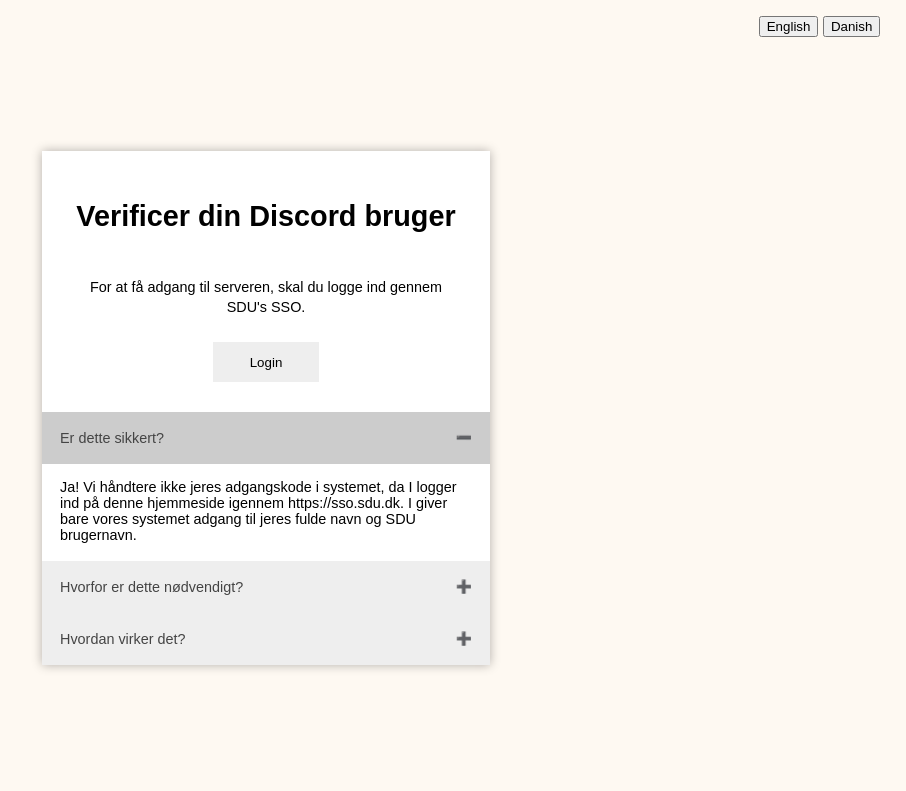
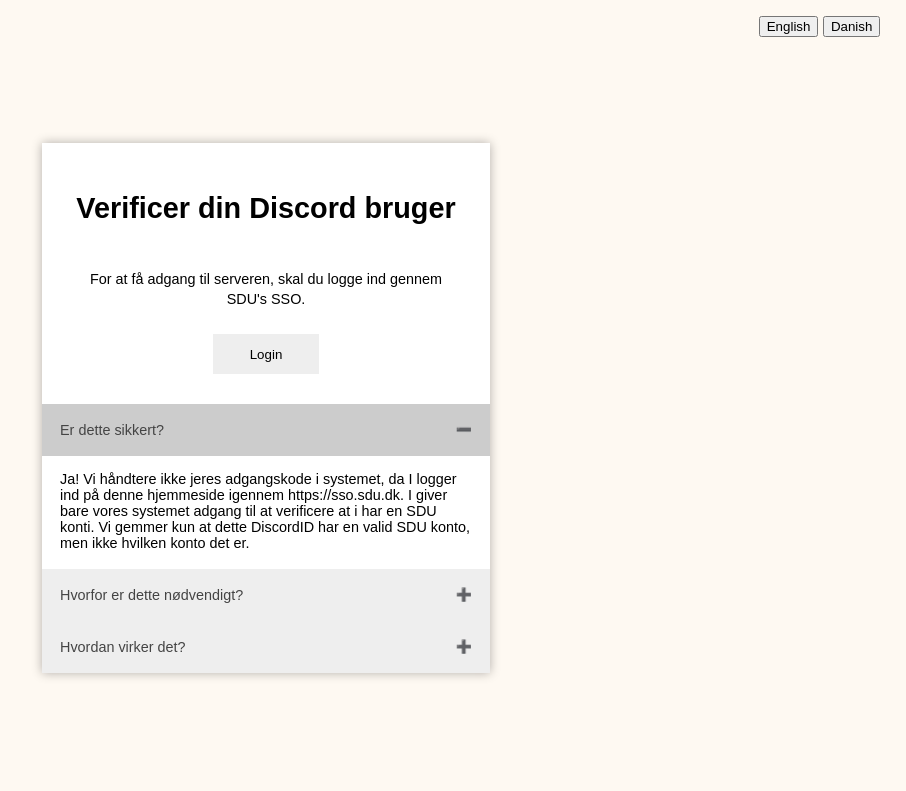
Before and after one commit to olnor18/discordbot, a Flask app: template discordbot/templates/index.html in a window 1280 px wide, after a click on "Er dette sikkert?". Shown: the top 791 px of the page, without its empty margins (374-1280 px from the left). Run offline with Flask 2, Linux system fonts and the light colour scheme; the template is opened without the code that fills it, so the values that code supplies are empty; parts of the project's set-up code (start-up, migrations or seed data) failed here and were passed over; some libraries are stand-ins or nearby versions; some web fonts are replaced.

Commit message:
New anonymous version

```diff
--- a/db/init.sql
+++ b/db/init.sql
@@ -1 +1 @@
-CREATE TABLE IF NOT EXISTS users (username VARCHAR PRIMARY KEY, fullname VARCHAR, discordId VARCHAR UNIQUE, created_at TIMESTAMPTZ NOT NULL DEFAULT NOW());
+CREATE TABLE IF NOT EXISTS users (discordId VARCHAR UNIQUE, created_at TIMESTAMPTZ NOT NULL DEFAULT NOW());
--- a/discordbot/main.py
+++ b/discordbot/main.py
@@ -25,9 +25,9 @@
 
 intents = discord.Intents(messages=True, guilds=True, members=True)
 client = discord.Client(intents=intents)
-serverID = 786173237293875271
-roleID = 796342859602591755
-adminRoleIds = [786173939638468678, 786173757814996992]
+serverID = 843840612414783518 #786173237293875271
+roleID = 875306998885924885 #796342859602591755
+adminRoleIds = [ 875306815594852353 ]#786173939638468678, 786173757814996992]
 adminRoles = []
 
 ssolink = "https://sso.sdu.dk/login?service="
@@ -71,8 +71,8 @@
     global updateQueue
     internalQueue = updateQueue
     for users in internalQueue:
-        logging.info(users["user"]["username"] + " logged in on the discord user: " + users["discordId"])
-        await addUser(users["user"]["username"], users["user"]["fullname"], users["discordId"])
+        #logging.info(users["user"]["username"] + " logged in on the discord user: " + users["discordId"])
+        await addUser( users["discordId"]) #users["user"]["username"], users["user"]["fullname"], users["discordId"])
         updateQueue.remove(users)
 
 role = None
@@ -91,7 +91,7 @@
 async def on_message(message):
     if message.guild or message.author == client.user:
         return
-    if message.channel.id == message.author.dm_channel.id and message.content.startswith('!username'):
+    '''if message.channel.id == message.author.dm_channel.id and message.content.startswith('!username'):
         arg = message.content.split()[1]
         server = client.get_guild(serverID)
         member = server.get_member(message.author.id)
@@ -114,7 +114,8 @@
                 await message.channel.send("You are not allowed to use that command")
         else:
             await message.channel.send("You are not allowed to use that command")
-    elif message.channel.id == message.author.dm_channel.id and message.content.startswith('!clearfromdb'):
+    el'''
+    if message.channel.id == message.author.dm_channel.id and message.content.startswith('!clearfromdb'):
         arg = message.content.split()[1]
         server = client.get_guild(serverID)
         member = server.get_member(message.author.id)
@@ -140,17 +141,17 @@
     #clear = str(member.id).encode()
     #encrypted = f.encrypt(clear)
     cur = conn.cursor()
-    cur.execute("SELECT fullname FROM users WHERE discordId = %s;", (str(member.id),))
-    fullname = cur.fetchone()
-    if (fullname == None):
-        await member.send(str("For at få adgang til serveren skal du logge gennem følgende link: " + authlink + base64.b64encode(str(member.id).encode('ascii')).decode("ascii")+ '?lang=da'))  #+ ssolink + authlink + base64.b64encode(str(member.id).encode('ascii')).decode("ascii")))
-        await member.send(str("To get access to the server, You have to log in through this link: " + authlink + base64.b64encode(str(member.id).encode('ascii')).decode("ascii").replace('+','-').replace('/','_')+ '?lang=en'))
+    cur.execute("SELECT * FROM users WHERE discordId = %s;", (str(member.id),))
+    row = cur.fetchone()
+    if (row == None):
+        await member.send(str("For at få adgang til serveren skal du logge ind gennem følgende link: " + authlink + base64.b64encode(str(member.id).encode('ascii')).decode("ascii")+ '?lang=da eller spørge en admin om at verificere dig manuelt'))  #+ ssolink + authlink + base64.b64encode(str(member.id).encode('ascii')).decode("ascii")))
+        await member.send(str("To get access to the server, you have to log in through this link: " + authlink + base64.b64encode(str(member.id).encode('ascii')).decode("ascii").replace('+','-').replace('/','_')+ '?lang=en or ask an admin to manually verify you'))
     else:
-        logging.info("Gave "+ fullname[0]+ " their old role back")
+        logging.info("Gave "+ str(member.id) + " their old role back")
         roles = member.roles
         roles.append(role)
         try:
-            await member.edit(nick=fullname[0], roles=roles)
+            await member.edit(roles=roles)
         except discord.errors.Forbidden:
             logging.error('Missing permissions! Check the if the role is higher than the bot role or if the user is admin')
 
@@ -179,23 +180,23 @@
     else:
         return s[:n-3]+'...'
 
-async def addUser(username, fullname, discordId):
-    logging.info("Before anything")
-    realname = truncate_middle(fullname, 32)
-    logging.info("Before guild")
+async def addUser(discordId):
+    #logging.info("Before anything")
+    #realname = truncate_middle(fullname, 32)
+    #logging.info("Before guild")
     server = client.get_guild(serverID)
-    logging.info("Got Guild")
-    logging.info("Before member with id: "+str(int(discordId)))
+    #logging.info("Got Guild")
+    #logging.info("Before member with id: "+str(int(discordId)))
     member = server.get_member(int(str(discordId)))
     logging.info("All thing have been fetched and member")
     if (member is not None):
         if (role in member.roles):
-            return "Du er allerede logget ind. Kontakt en TA eller Teacher for hjælp.\n You are already logged in. Contact a TA or a Teacher for help."
+            return "Du er allerede logget ind. Kontakt en admin.\n You are already logged in. Contact an admin for help."
         roles = member.roles
         roles.append(role)
         try:
             logging.info("Before member.edit")
-            await member.edit(nick=realname, roles=roles)
+            await member.edit(roles=roles)
             logging.info("After member.edit")
             return True
         except discord.errors.Forbidden:
@@ -224,14 +225,14 @@
         return render_template("error.html", response="Authentication Failure")
     cur = conn.cursor()
     try:
-        cur.execute("INSERT INTO users (username, fullname, discordId) VALUES (%s, %s, %s);", (user["username"], user["fullname"], discordId))
+        cur.execute("INSERT INTO users (discordId) VALUES (%s);", (discordId,))
     except psycopg2.errors.UniqueViolation:
-        return render_template("error.html", response="Du er allerede logget ind. Kontakt en TA eller Teacher for hjælp.\n You are already logged in. Contact a TA or a Teacher for help.")
+        return render_template("error.html", response="Du er allerede logget ind. Kontakt en admin for hjælp.\n You are already logged in. Contact an admin for help.")
     finally:
         conn.commit()
     cur.close()
     global updateQueue
-    updateQueue.append({"user": user, "discordId": discordId})
+    updateQueue.append({"discordId": discordId})
     return render_template("success.html")
 
 
@@ -243,13 +244,10 @@
         return None
     elif tree.find("cas:authenticationSuccess", namespaces=ns) is not None:
         data = tree.find("cas:authenticationSuccess", namespaces=ns)
-        username = data.find("cas:user", namespaces=ns)
-        user = data.find("norEduPerson")
-        fullname = user.find("cn")
-        return {
-            "username": username.text,
-            "fullname": fullname.text
-        }
+        #username = data.find("cas:user", namespaces=ns)
+        #user = data.find("norEduPerson")
+        #fullname = user.find("cn")
+        return True
 
 
 ###########################
--- a/discordbot/templates/index.html
+++ b/discordbot/templates/index.html
@@ -33,20 +33,20 @@
     <div id="faq" class="faq-container">
         <button class="accordion"><div lang="da">Er dette sikkert?</div><div lang="en">Is it safe?</div></button>
         <div class="panel">
-            <p lang="da" >Ja! Vi håndtere ikke jeres adgangskode i systemet, da I logger ind på denne hjemmeside igennem https://sso.sdu.dk. I giver bare vores systemet adgang til jeres fulde navn og SDU brugernavn.</p>
-            <p lang="en">Yes! We don't handle your passwords in the system, because you log in on this site through https://sso.sdu.dk. You just give our system access to your full name and SDU Username.</p>
+            <p lang="da" >Ja! Vi håndtere ikke jeres adgangskode i systemet, da I logger ind på denne hjemmeside igennem https://sso.sdu.dk. I giver bare vores systemet adgang til at verificere at i har en SDU konti. Vi gemmer kun at dette DiscordID har en valid SDU konto, men ikke hvilken konto det er.</p>
+            <p lang="en">Yes! We don't handle your passwords in the system, because you log in on this site through https://sso.sdu.dk. You just give our system access verify that you have a SDU account. We only save that this DiscordID has a valid SDU account, not which account it is.</p>
         </div>
 
         <button class="accordion"><div lang="da">Hvorfor er dette nødvendigt?</div><div lang="en">Why is this necessary</div></button>
         <div class="panel">
-            <p lang="da">Det er det fordi vi ønsker at alle på serveren bruger deres rigtige navne, samt for at sikre at det kun er studerende der kan tilgå serveren.</p>
-            <p lang="en">It is necessary because we want everyone on the server to use their real names and to make certain that only students can join the server.</p>
+            <p lang="da">For at automatisere verifikationen af SDU medlemmer. Alle SDU tilknyttede må automatisk være med, så for at gøre det hele lettere, kan man selv verificere sig. Hvis man ikke vil det, kan en af admins gøre det manuelt. Alle ikke-SDU folk, skal kontakte en admin.</p>
+            <p lang="en">To automate the varification of SDU members. All affiliated with SDU are automatically allowed to join, so to make the varification easier, this allows for doing it on your own. You if don't want to use this system, just ask an admin to add you manually. All non-SDU members have to ask an admin.</p>
         </div>
 
         <button class="accordion"><div lang="da">Hvordan virker det?</div><div lang="en">How does it work?</div></button>
         <div class="panel">
-            <p lang="da">Når I klikker på login knappen bliver I ført til https://sso.sdu.dk som enten beder jer om at logge ind, eller klarer det automatisk hvis man allerede er logget ind på SSO. Vi får så en bekræftelse, hvor vi gemmer jeres SDU brugernavn, fulde navn og Discord ID. I bliver så tildelt den korrekte rolle på serveren og får ændret jeres Nickname.</p>
-            <p lang="en">When you click on the login button, you will be redirected to https://sso.sdu.dk, which either asks you to log in, or does it automatically, if you are already logged in on SSO. We then get a confirmation, where we save your SDU Username, full name and Discord ID. You are then assigned with the correct role on the server and get your Nickname changed.</p>
+            <p lang="da">Når I klikker på login knappen bliver I ført til https://sso.sdu.dk som enten beder jer om at logge ind, eller klarer det automatisk hvis man allerede er logget ind på SSO. Vi får så en bekræftelse, hvor vi gemmer Discord ID. I bliver så tildelt den korrekte rolle på serveren.</p>
+            <p lang="en">When you click on the login button, you will be redirected to https://sso.sdu.dk, which either asks you to log in, or does it automatically, if you are already logged in on SSO. We then get a confirmation, where we save your Discord ID. You are then assigned with the correct role on the server.</p>
         </div>
     </div>
 </div>
```
